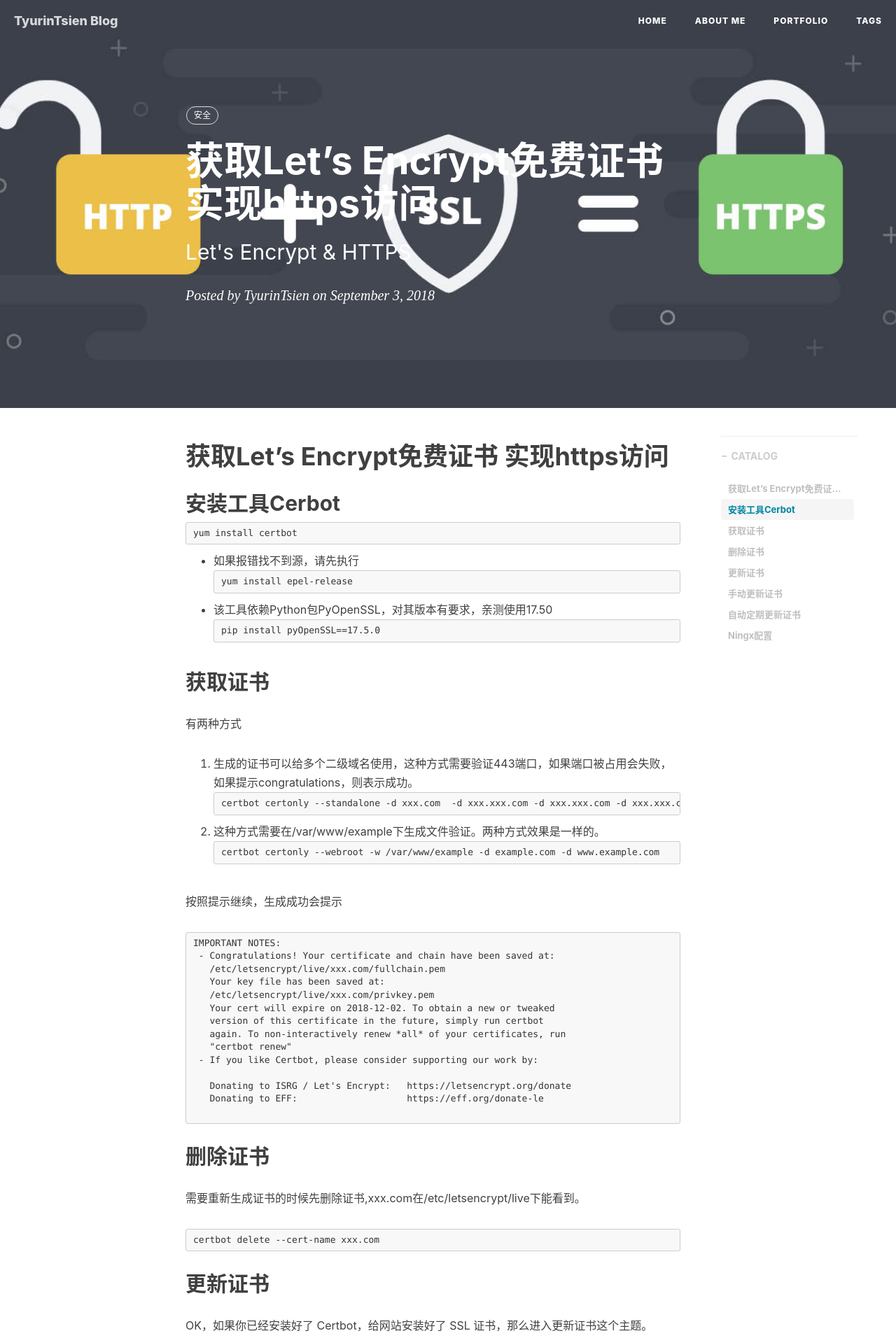
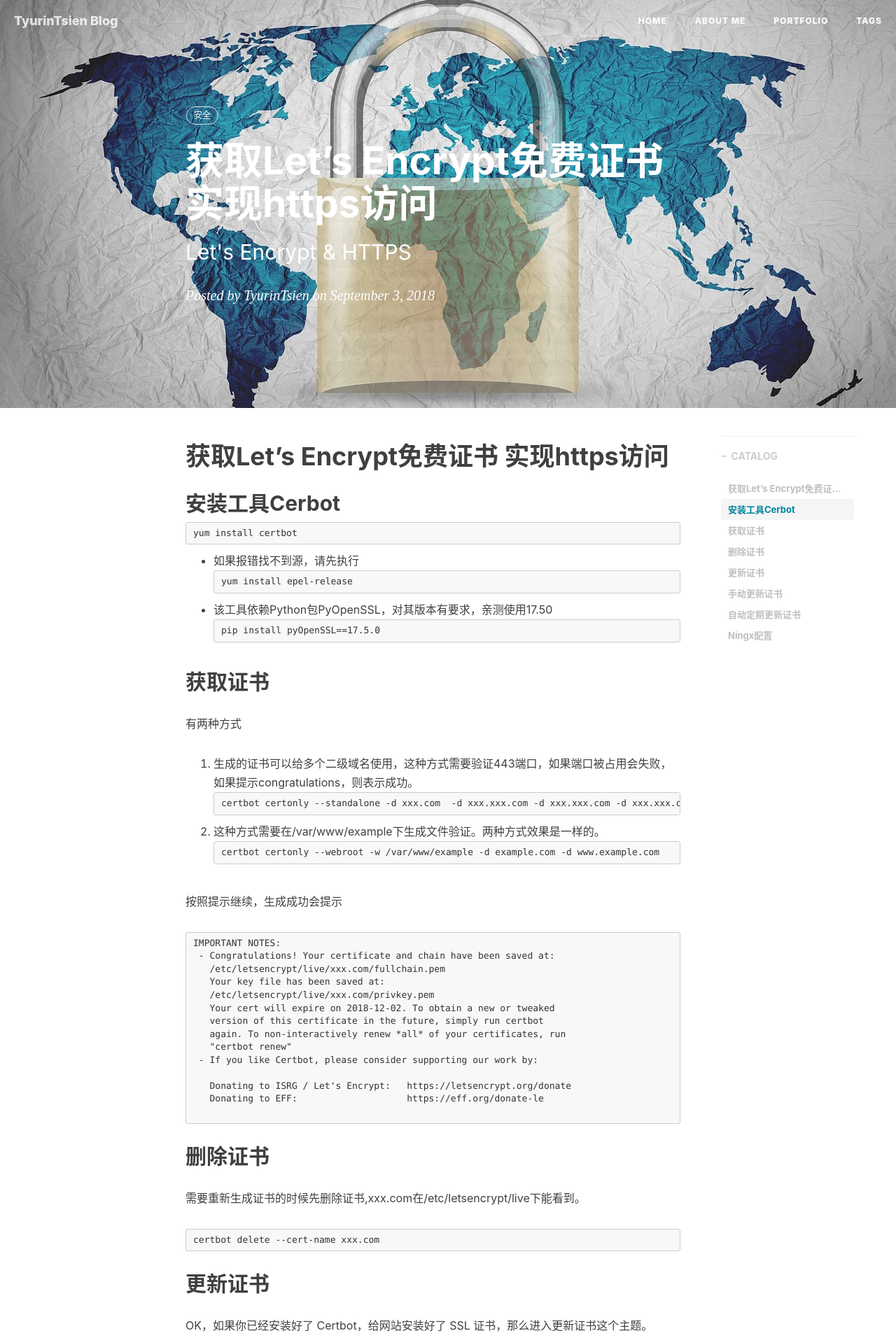
Before and after one commit to qianqiulin/qianqiulin.github.io, a Jekyll site: the page built from _posts/2018-09-03-https.md, in a window 1280 px wide. Shown: the top 1912 px of the page at 70% size. Built offline with Jekyll 4.4.1, drawn with Linux system fonts in a browser that asks for light colours; nearby versions of some CDN libraries; comment, search, counter and statistics services are not loaded.

Commit message:
add post-bg https

```diff
--- a/_posts/2018-09-03-https.md
+++ b/_posts/2018-09-03-https.md
@@ -4,7 +4,7 @@
 subtitle:   "Let's Encrypt & HTTPS"
 date:       2018-09-03 09:06:44
 author:     "TyurinTsien"
-header-img: "img/post-bg-https.jpg"
+header-img: "img/post-bg/https.jpg"
 catalog: true
 tags:
     - 安全
```
Also changed, not shown: img/post-bg/https.jpg (added).
